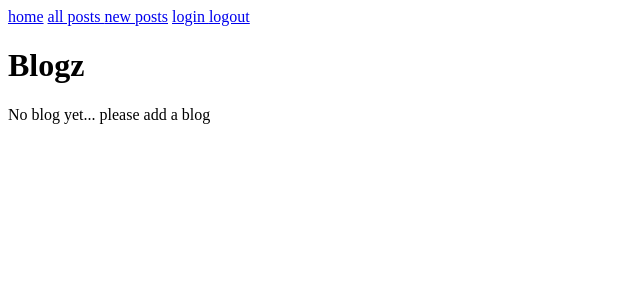
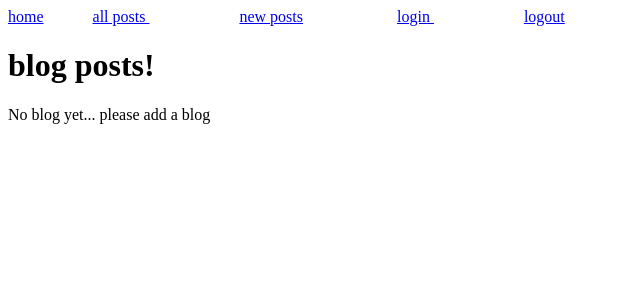
Before and after one commit to AnnaHey/blogz, a Flask app: page /blog in a window 1280 px wide. Shown: the top 300 px of the page, without its empty margins (0-640 px from the left). Run offline with Flask 2, Linux system fonts and the light colour scheme; the visitor is signed in with stand-in values (Sample User, id 1); data that the repository does not hold is empty.

Commit message:
Add a little css

```diff
--- a/main.py
+++ b/main.py
@@ -94,11 +94,11 @@ def signup():
     return render_template('signup.html')
 
 
-
 @app.route('/', methods=['POST', 'GET'])
 def index():
     users = User.query.all()
-    return render_template('index.html', title="Blogz", users=users)
+    return render_template('index.html', title="blog users!", users=users)
+
 
 @app.route('/blog')
 def blog_list():
@@ -116,7 +116,8 @@ def blog_list():
 
     else:
         blogs = Blog.query.all()
-        return render_template('blogs.html', title="Blogz", blogs=blogs)
+        return render_template('blogs.html', title="blog posts!", blogs=blogs)
+
 
 @app.route('/newpost', methods=['POST', 'GET'])
 def add_blog():
@@ -142,5 +143,6 @@ def add_blog():
     else:
         return render_template('newblog.html', title="Blogs!")
 
+
 if __name__ == '__main__':
     app.run()
--- a/templates/base.html
+++ b/templates/base.html
@@ -6,17 +6,20 @@
             .error {
                 color: red;
             }
+            nav a {
+                padding-right:25 px;
+            }
         </style>
     </head>
     <body>
         <div>
             <header>
                 <nav>
-                    <a href="./home">home</a>
-                    <a href="./blog">all posts  </a>
-                    <a href="./newpost">new posts</a>
-                    <a href="./login"> login </a>
-                    <a href="./logout">logout</a>
+                    <a href="/">home</a>
+                    <a style="margin:45px" href="./blog">all posts  </a>
+                    <a style="margin:45px" href="./newpost">new posts</a>
+                    <a style="margin:45px" href="./login"> login </a>
+                    <a style="margin:45px" href="./logout">logout</a>
                 </nav>
             </header>
         </div>
--- a/templates/blogs.html
+++ b/templates/blogs.html
@@ -12,6 +12,10 @@
             {% for blog in blogs %}
             <h2><a href="./blog?id={{blog.id}}">{{blog.blog_title}}</a></h2>
             <p>{{blog.blog_body}}</p>
+            <p> Written By
+                <a href="./blog?user={{blog.owner.id}}">{{blog.owner.username}}</a>
+            </p>
+
             {% endfor %}
         </div>
     {% endif %}
--- a/templates/login.html
+++ b/templates/login.html
@@ -2,7 +2,6 @@
 
 {% block content %}
 <h1>Log in to Blogz!</h1>
-<!--<p>If you don't have an account, you may create an account <a href="/signup">signup</a> and sign-up.</p> -->
 <form action="/login" method="post">
     <table>
         <tr>
--- a/templates/newblog.html
+++ b/templates/newblog.html
@@ -8,13 +8,13 @@
         <div>
             <label> title
                 <input type="text" name="blog_title" value=""/>
-              <!--  <span class="error">{{title_error}}</span> -->
+            </br>
             </label>
         </div>
         <div>
             <label> post
-                <textarea name="blog_body" value=""></textarea>
-              <!--  <span class="error">{{body_error}}</span> -->
+                <textarea style="width:300px;height:150px;display:block" name="blog_body" value=""></textarea>
+            </br>
             </label>
         </div>
         <div>
```
